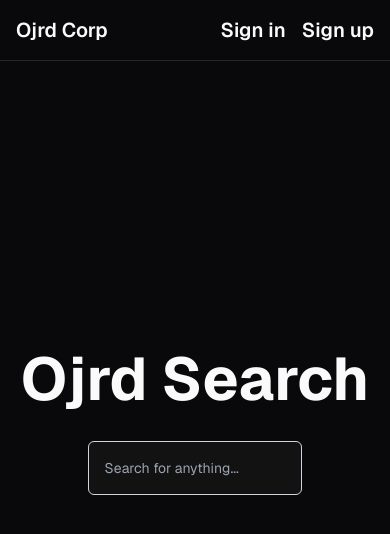
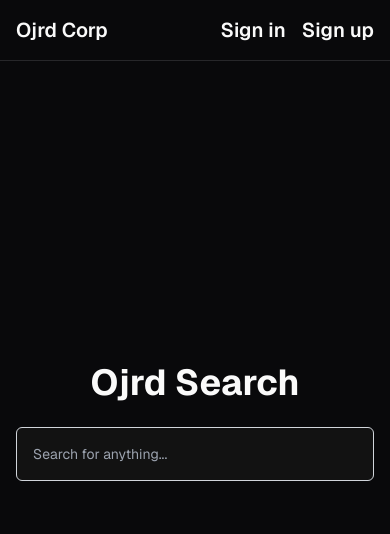
Before and after one commit to Yigit4416/my-searcher, a Next.js app: page / in a window 390 px wide. Shown: the top 534 px of the page. Built offline with nearby package versions, Linux system fonts and the light colour scheme; no server answers.

Commit message:
little update

```diff
--- a/src/app/_components/searchpart.tsx
+++ b/src/app/_components/searchpart.tsx
@@ -1,11 +1,11 @@
 export default function SearchPart() {
     return (
       <div className="flex min-h-screen flex-col items-center justify-center px-4">
-      <div className="mb-8">
-        <h1 className="text-6xl font-bold">Ojrd Search</h1>
+        <div className="mb-6 text-center">
+          <h1 className="text-4xl sm:text-6xl font-bold">Ojrd Search</h1>
         </div>
         <div className="w-full">
-        <div className="mx-auto w-3/5">
+          <div className="mx-auto w-full sm:w-3/5 max-w-2xl">
             <input
               type="text"
               placeholder="Search for anything..."
```
Lines whose indentation alone changed are shown as unchanged.
